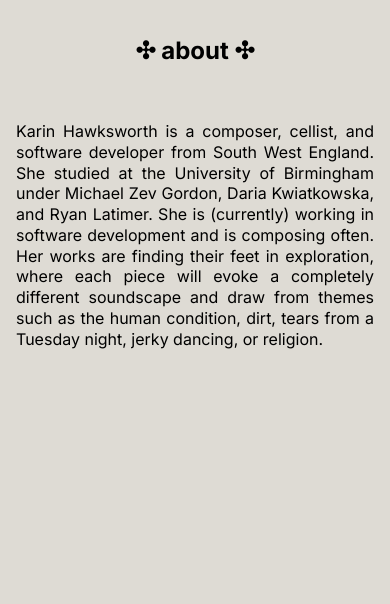
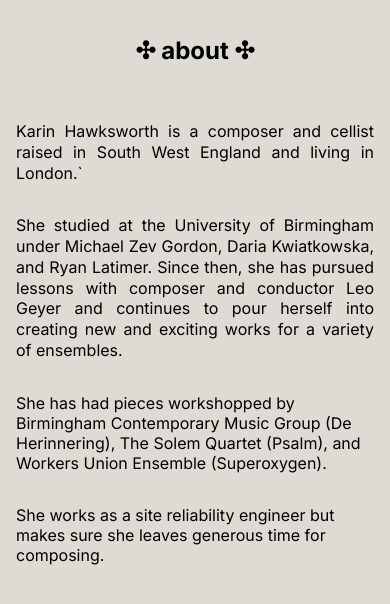
Before and after one commit to karinhawk/karin-music, a Next.js app: page /about in a window 390 px wide. Shown: the top 604 px of the page. Built offline with nearby package versions, Linux system fonts and the light colour scheme.

Commit message:
more info and layout shifts

```diff
--- a/src/app/about/index.module.css
+++ b/src/app/about/index.module.css
@@ -8,7 +8,7 @@
 }
 
 .description {
-  width: 50%;
+  width: 70%;
   line-height: 1.3rem;
 }
 
--- a/src/app/about/page.jsx
+++ b/src/app/about/page.jsx
@@ -1,23 +1,40 @@
 import Image from "next/image";
-import pic from "../../../public/images/icon1.png"
-import styles from "./index.module.css"
+import pic from "../../../public/images/icon1.png";
+import styles from "./index.module.css";
 
 export default function About() {
   return (
     <section className={styles.main}>
       <div className={styles.content}>
-      <h1 className={styles.pageTitle}>
-      ✣ about ✣
-      </h1>
-      <p className={styles.description}>
-      {`Karin Hawksworth is a composer, cellist, and software developer from South West England.
-        She studied at the University of Birmingham under Michael Zev Gordon, Daria Kwiatkowska, and Ryan Latimer.
-        She is (currently) working in software development and is composing often. Her works are finding their feet in
-        exploration, where each piece will evoke a completely different soundscape and draw from themes such as the human condition,
-        dirt, tears from a Tuesday night, jerky dancing, or religion.`}
-      </p>
+        <h1 className={styles.pageTitle}>✣ about ✣</h1>
+        <p className={styles.description}>
+          Karin Hawksworth is a composer and cellist raised in South West
+          England and living in London.`
+        </p>
+        <p className={styles.description}>
+          She studied at the University of Birmingham under Michael Zev Gordon,
+          Daria Kwiatkowska, and Ryan Latimer. Since then, she has pursued
+          lessons with composer and conductor Leo Geyer and continues to pour
+          herself into creating new and exciting works for a variety of
+          ensembles.
+        </p>
+        <p>
+          She has had pieces workshopped by Birmingham Contemporary Music Group
+          (De Herinnering), The Solem Quartet (Psalm), and Workers Union
+          Ensemble (Superoxygen).
+        </p>
+        <p>
+          She works as a site reliability engineer but makes sure she leaves
+          generous time for composing.
+        </p>
       </div>
-      <Image className={styles.pic} alt="medieval iron cast jewellery" src={pic} width={500} height={800}/>
+      <Image
+        className={styles.pic}
+        alt="medieval iron cast jewellery"
+        src={pic}
+        width={500}
+        height={800}
+      />
     </section>
-  )
+  );
 }
--- /dev/null
+++ b/src/app/de-herinnering/index.module.css
@@ -0,0 +1,54 @@
+.main {
+  display: flex;
+  justify-content: space-between;
+}
+
+.content {
+  display: flex;
+  flex-direction: column;
+}
+
+.musicpage {
+  display: flex;
+  justify-content: space-between;
+}
+
+.pageTitle {
+  margin-bottom: 2.5rem;
+}
+
+.description {
+  margin: 0 1rem 1rem 0;
+  padding: 0 2rem 0 2rem;
+  line-height: 1.3rem;
+  font-size: 0.9rem;
+}
+
+@media screen and (max-width: 720px) {
+  .content {
+    display: flex;
+    flex-direction: column;
+    align-items: center;
+    justify-content: space-around;
+    padding: 0.5rem;
+  }
+
+  .musicpage {
+    flex-direction: column;
+    align-items: center;
+  }
+
+  .description {
+    width: 90%;
+    margin: 1rem 0 1rem 0;
+    padding: 0;
+    text-align: justify;
+  }
+
+  .text {
+    display: flex;
+    flex-direction: column;
+    justify-content: space-around;
+    align-items: center;
+  }
+}
--- a/src/app/index.module.css
+++ b/src/app/index.module.css
@@ -5,6 +5,10 @@
 
 .pageTitle {
   margin-bottom: 2.5rem;
+}
+
+.showme {
+  margin-top: 6rem;
 }
 
 @media screen and (max-width: 720px) {
--- /dev/null
+++ b/src/app/psalm/index.module.css
@@ -0,0 +1,54 @@
+.main {
+  display: flex;
+  justify-content: space-between;
+}
+
+.content {
+  display: flex;
+  flex-direction: column;
+}
+
+.musicpage {
+  display: flex;
+  justify-content: space-between;
+}
+
+.pageTitle {
+  margin-bottom: 2.5rem;
+}
+
+.description {
+  margin: 0 1rem 1rem 0;
+  padding: 0 2rem 0 2rem;
+  line-height: 1.3rem;
+  font-size: 0.9rem;
+}
+
+@media screen and (max-width: 720px) {
+  .content {
+    display: flex;
+    flex-direction: column;
+    align-items: center;
+    justify-content: space-around;
+    padding: 0.5rem;
+  }
+
+  .musicpage {
+    flex-direction: column;
+    align-items: center;
+  }
+
+  .description {
+    width: 90%;
+    margin: 1rem 0 1rem 0;
+    padding: 0;
+    text-align: justify;
+  }
+
+  .text {
+    display: flex;
+    flex-direction: column;
+    justify-content: space-around;
+    align-items: center;
+  }
+}
--- /dev/null
+++ b/src/app/superoxygen/index.module.css
@@ -0,0 +1,54 @@
+.main {
+  display: flex;
+  justify-content: space-between;
+}
+
+.content {
+  display: flex;
+  flex-direction: column;
+}
+
+.musicpage {
+  display: flex;
+  justify-content: space-between;
+}
+
+.pageTitle {
+  margin-bottom: 2.5rem;
+}
+
+.description {
+  margin: 0 1rem 1rem 0;
+  padding: 0 2rem 0 2rem;
+  line-height: 1.3rem;
+  font-size: 0.9rem;
+}
+
+@media screen and (max-width: 720px) {
+  .content {
+    display: flex;
+    flex-direction: column;
+    align-items: center;
+    justify-content: space-around;
+    padding: 0.5rem;
+  }
+
+  .musicpage {
+    flex-direction: column;
+    align-items: center;
+  }
+
+  .description {
+    width: 90%;
+    margin: 1rem 0 1rem 0;
+    padding: 0;
+    text-align: justify;
+  }
+
+  .text {
+    display: flex;
+    flex-direction: column;
+    justify-content: space-around;
+    align-items: center;
+  }
+}
```
Also changed, not shown: src/app/de-herinnering/page.jsx (added, +35 -0 lines), src/app/music/page.jsx (+29 -11 lines), src/app/page.jsx (+21 -10 lines), src/app/psalm/page.jsx (added, +29 -0 lines), src/app/superoxygen/page.jsx (added, +30 -0 lines), src/components/embeddedPlayer.jsx (added, +19 -0 lines).
